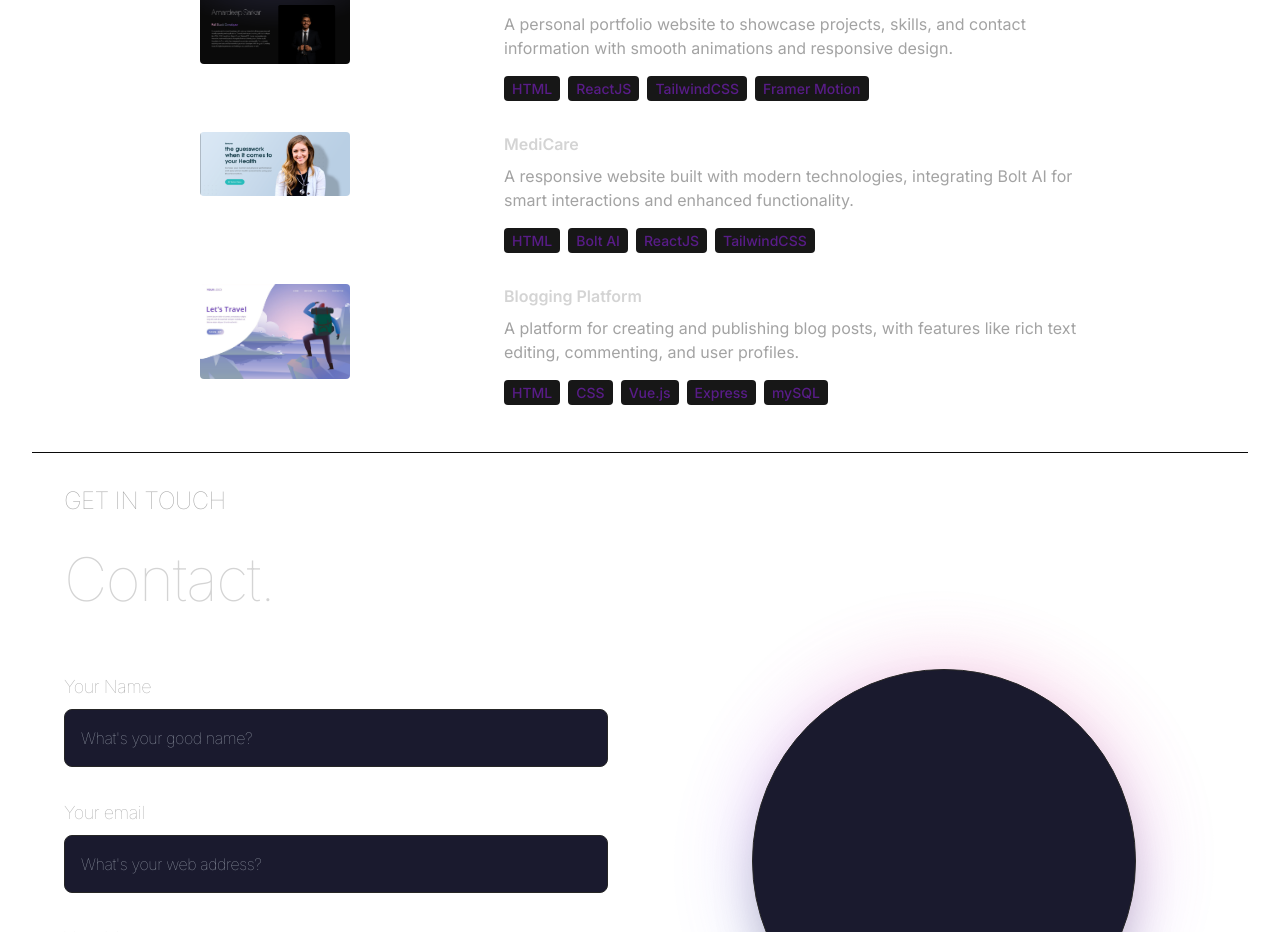
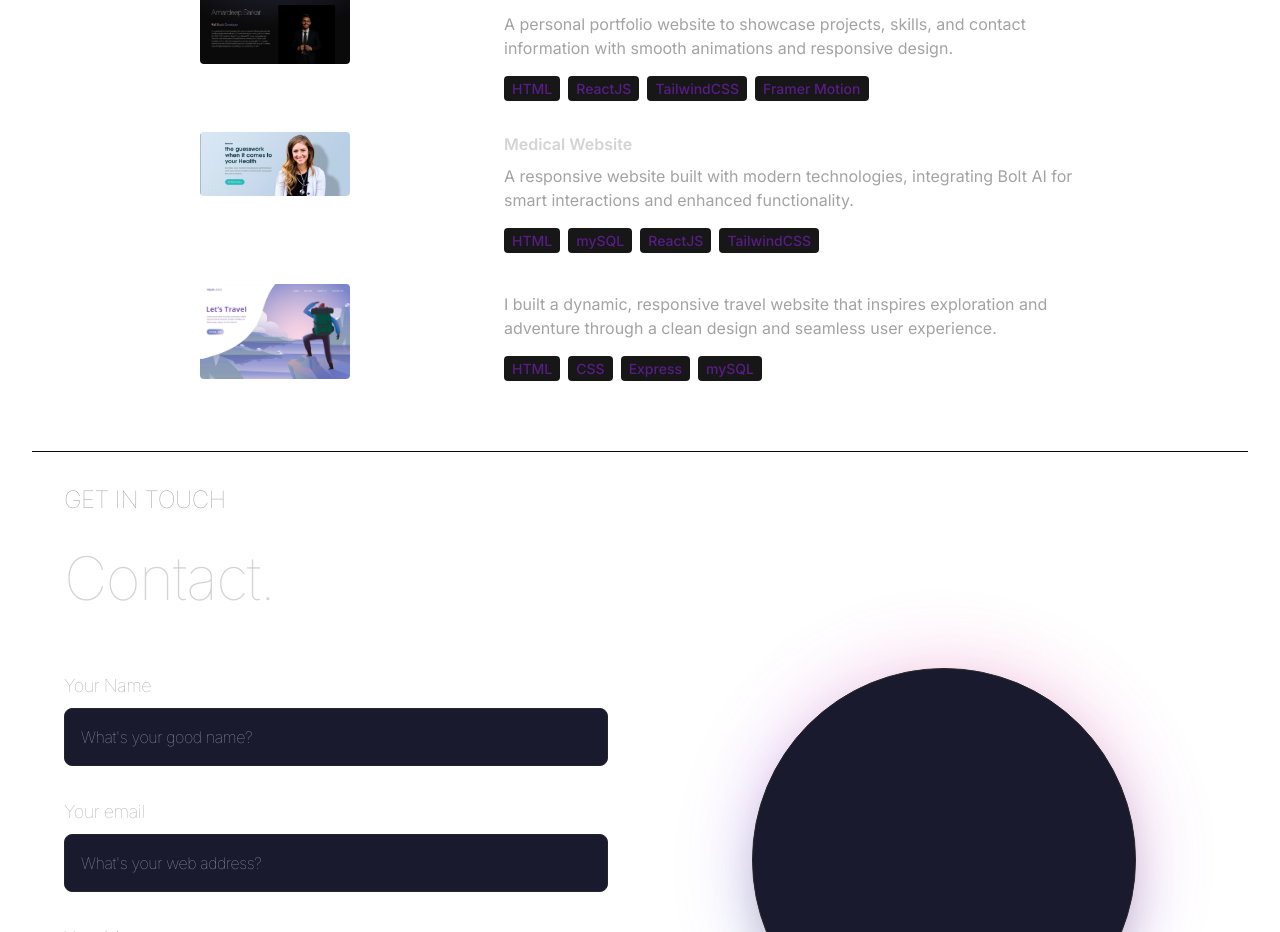
Before and after one commit to Amardeep111/portfolio_react, a React (Vite) app: page / in a window 1280 px wide. Shown: the part 3346-4278 px from the top of the page. Built offline with nearby package versions, Linux system fonts and the light colour scheme; a web font is replaced by a local one.

Commit message:
Update index.js

```diff
--- a/src/constants/index.js
+++ b/src/constants/index.js
@@ -58,18 +58,18 @@ export const PROJECTS = [
     technologies: ["HTML", "ReactJS", "TailwindCSS", "Framer Motion"],
   },
   {
-    title: "MediCare",
+    title: "Medical Website",
     image: project3,
     description:
       "A responsive website built with modern technologies, integrating Bolt AI for smart interactions and enhanced functionality.",
-    technologies: ["HTML", "Bolt AI", "ReactJS", "TailwindCSS"],
+    technologies: ["HTML", "mySQL", "ReactJS", "TailwindCSS"],
   },
   {
-    title: "Blogging Platform",
+    title: "",
     image: project4,
     description:
-      "A platform for creating and publishing blog posts, with features like rich text editing, commenting, and user profiles.",
-    technologies: ["HTML", "CSS", "Vue.js", "Express", "mySQL"],
+      "I built a dynamic, responsive travel website that inspires exploration and adventure through a clean design and seamless user experience.",
+    technologies: ["HTML", "CSS", "Express", "mySQL"],
   },
 ];
 
```
